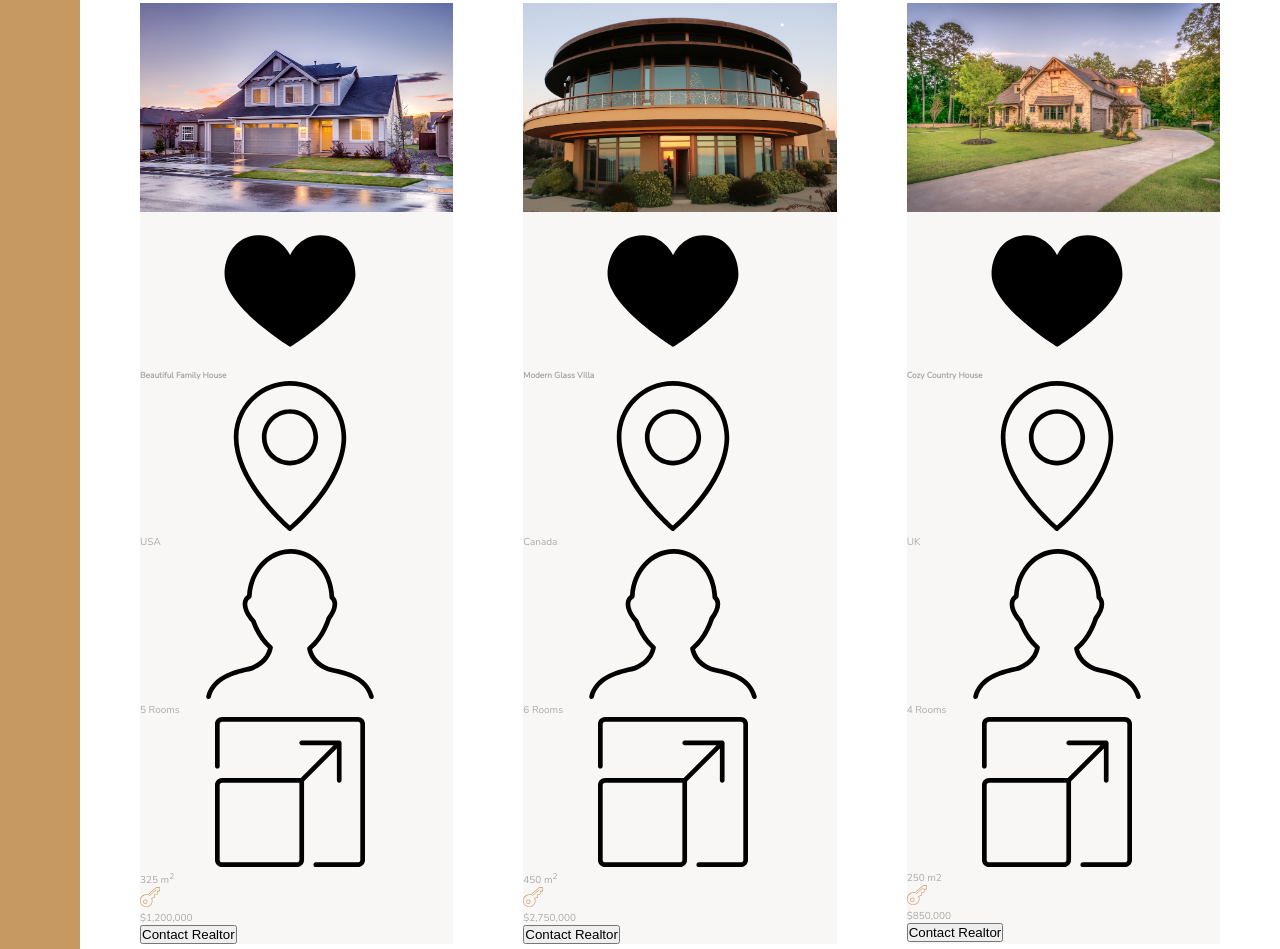
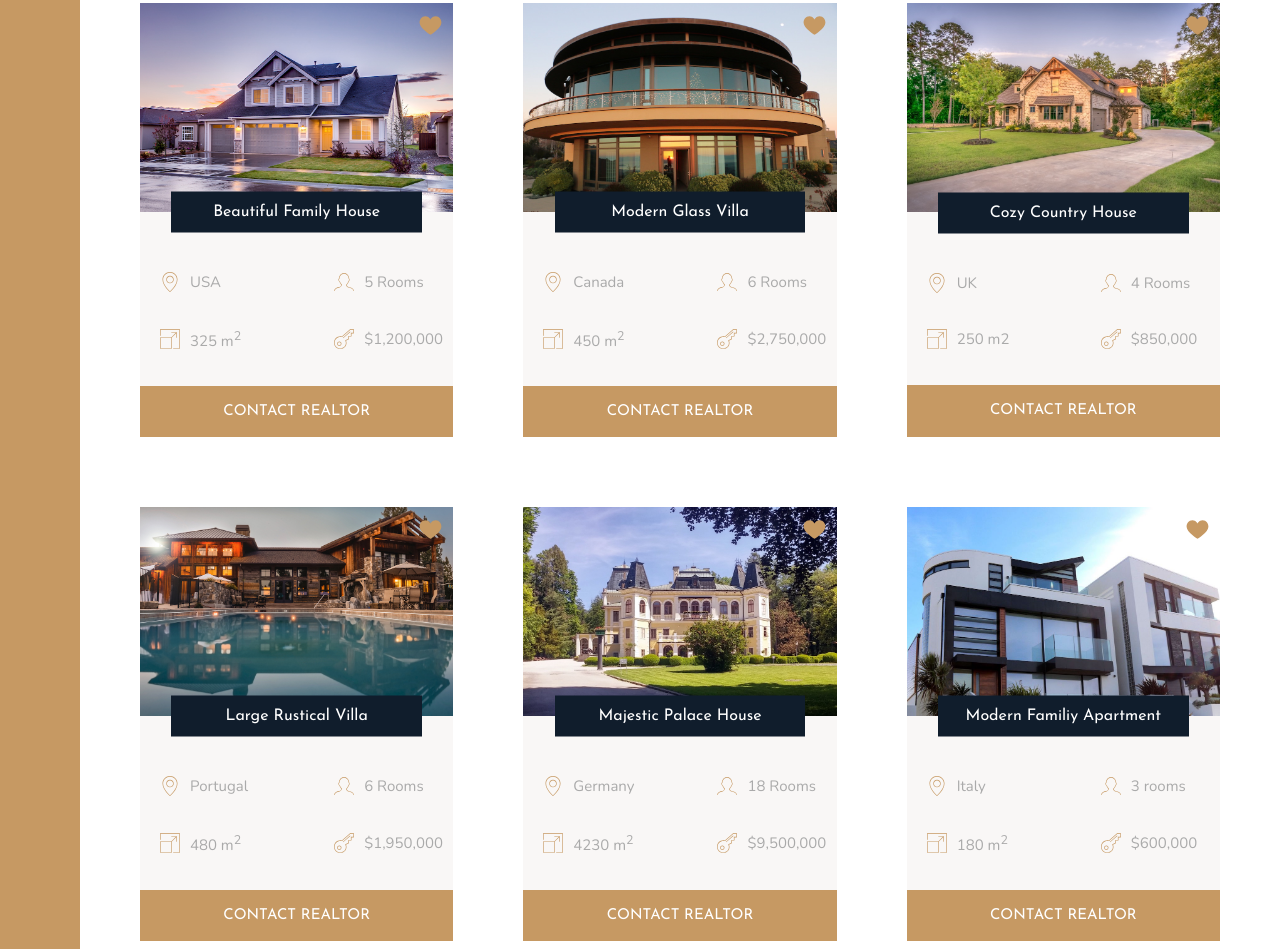
Before and after one commit to PrantoMollick/nexter-html-template, a website: page index.html in a window 1280 px wide. Shown: the part 1911-2860 px from the top of the page. Drawn offline with nearby package versions, Linux system fonts and the light colour scheme.

Commit message:
009 Building the Homes Section - Part 2

```diff
--- a/index.html
+++ b/index.html
@@ -121,7 +121,7 @@
                 </svg>
                 <p>$1,200,000</p>
             </div>
-            <button class="cta">Contact Realtor</button>
+            <button class="btn home__btn">Contact Realtor</button>
         </div>
 
         <div class="home">
@@ -154,7 +154,7 @@
                 </svg>
                 <p>$2,750,000</p>
             </div>
-            <button class="cta">Contact Realtor</button>
+            <button class="btn home__btn">Contact Realtor</button>
         </div>
 
         <div class="home">
@@ -187,7 +187,7 @@
                 </svg>
                 <p>$850,000</p>
             </div>
-            <button class="cta">Contact Realtor</button>
+            <button class="btn home__btn">Contact Realtor</button>
         </div>
         <div class="home">
             <img src="img/house-4.jpeg" alt="house-4" class="home__img">
@@ -219,7 +219,7 @@
                 </svg>
                 <p>$1,950,000</p>
             </div>
-            <button class="cta">Contact Realtor</button>
+            <button class="btn home__btn">Contact Realtor</button>
         </div>
         <div class="home">
             <img src="img/house-5.jpeg" alt="house-5" class="home__img">
@@ -251,7 +251,7 @@
                 </svg>
                 <p>$9,500,000</p>
             </div>
-            <button class="cta">Contact Realtor</button>
+            <button class="btn home__btn">Contact Realtor</button>
         </div>
         <div class="home">
             <img src="img/house-6.jpeg" alt="House 6" class="home__img">
@@ -285,8 +285,6 @@
             </div>
             <button class="btn home__btn">Contact realtor</button>
         </div>
-
-
     </section>
 
     <section class="gallery">
--- a/sass/_homes.scss
+++ b/sass/_homes.scss
@@ -9,25 +9,72 @@
 .home {
   background-color: $color-grey-light-1;
 
+  display: grid;
+  grid-template-columns: repeat(2, 1fr);
+  grid-gap: 3.5rem;
+
   &__img {
     width: 100%;
+    grid-row: 1 / 2;
+    grid-column: 1 / -1;
+    z-index: 1;
   }
 
-  &__name {}
+  &__like {
+    grid-row: 1 / 2;
+    grid-column: 2 / 3;
+    width: 2.5rem;
+    height: 2.5rem;
+    fill: $color-primary;
+    z-index: 2;
+    justify-self: end;
+    margin: 1rem;
+  }
 
-  &__location {}
+  &__name {
+    grid-column: 1 / -1;
+    grid-row: 1 / 2;
+    width: 80%;
+    font-family: $font-display;
+    font-size: 1.6rem;
+    text-align: center;
+    padding: 1.25rem;
+    background-color: $color-secondary;
+    color: #fff;
+    font-weight: 400;
+    z-index: 3;
 
-  &__rooms {}
+    justify-self: center;
+    align-self: end;
+    transform: translateY(50%);
 
-  &__area {}
+  }
 
+
+  &__location,
+  &__rooms {
+    margin-top: 2.5rem;
+  }
+
+  &__location,
+  &__rooms,
+  &__area,
   &__price {
+    font-size: 1.5rem;
+    margin-left: 2rem;
+    display: flex;
+    align-items: center;
+
     svg {
       fill: $color-primary;
       height: 2rem;
       width: 2rem;
+      margin-right: 1rem;
     }
 
-    p {}
+  }
+
+  &__btn {
+    grid-column: 1/-1;
   }
 }
```
Also changed, not shown: css/style.css.
